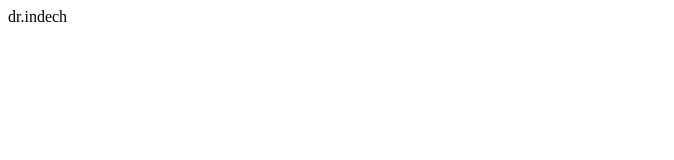
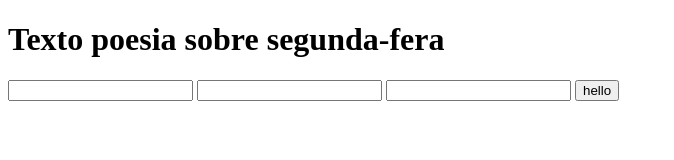
Before and after one commit to Alex-H-Bastos/segund-o, a plain HTML site: page index.html in a window 1280 px wide. Shown: the whole page, without its empty margins (0-674 px from the left). Drawn offline with Linux system fonts and the light colour scheme.

Commit message:
poesia segunds

```diff
--- a/index.html
+++ b/index.html
@@ -3,11 +3,13 @@
 <head>
     <meta charset="UTF-8">
     <meta name="viewport" content="width=device-width, initial-scale=1.0">
-    <title>indech segundao</title>
+    <title>dr.indech segundao</title>
 </head>
 <body>
-
+    <h1>Texto poesia sobre segunda-fera</h1>
+    <input type="text">
+    <input type="text">
+    <input type="text">
+    <button>hello</button>
 </body>
 </html>
-
-dr.indech
```
